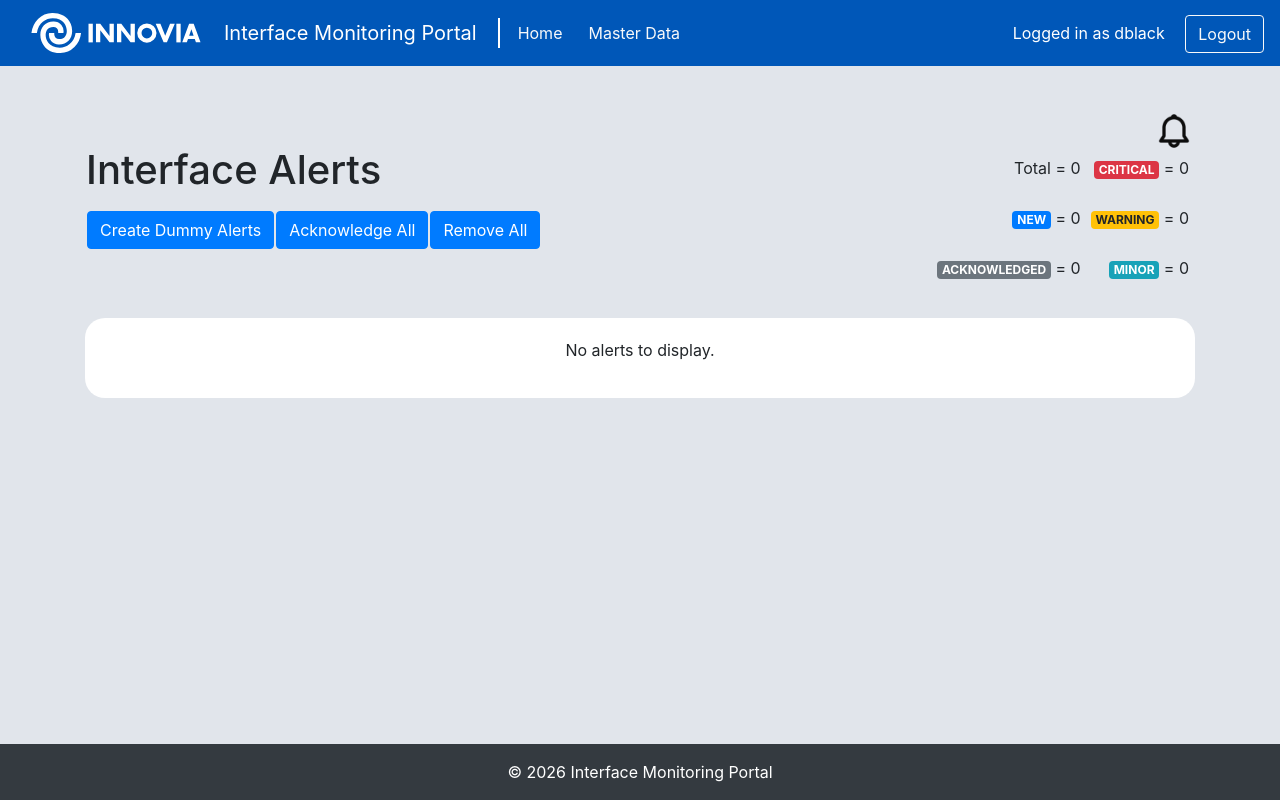
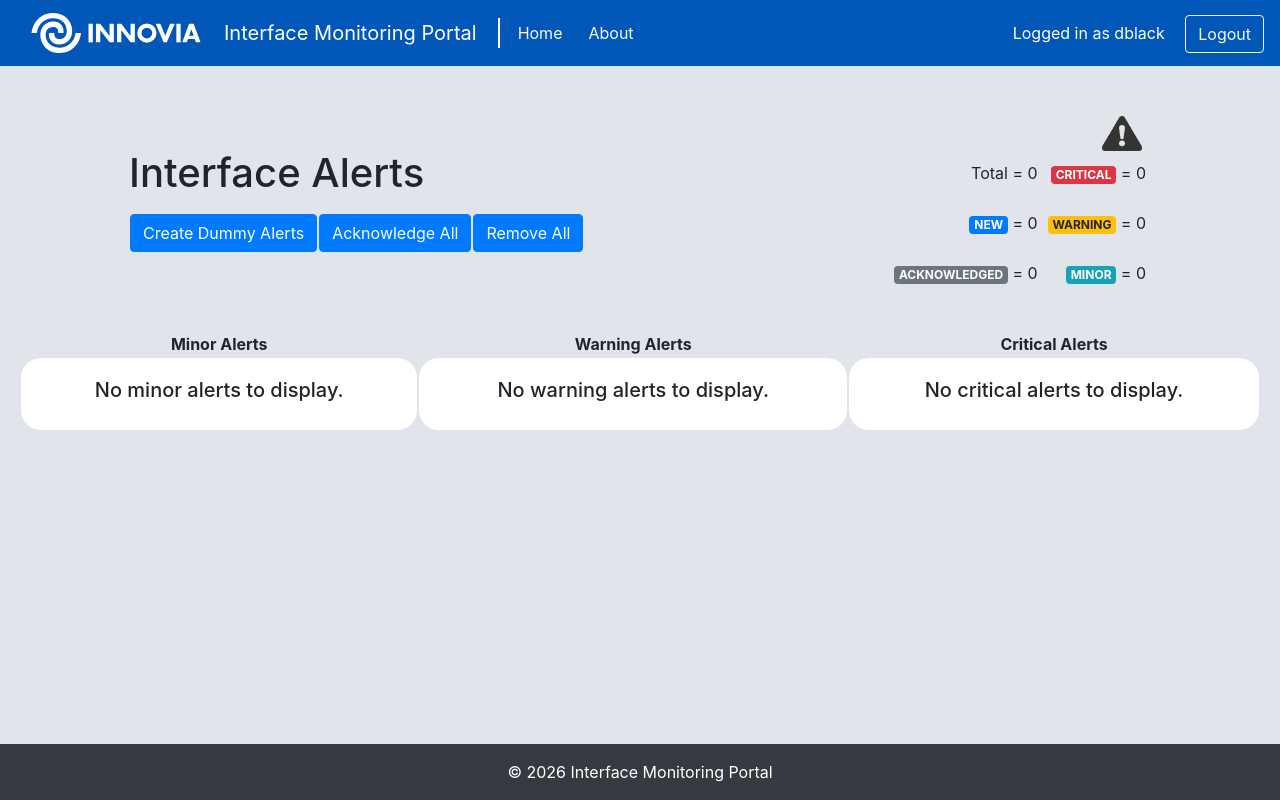
Before and after one commit to dblack321/InterfaceMonitoringPortal, a Django app: page / in a window 1280 px wide. Run offline with Django 5.2, Linux system fonts and the light colour scheme; a user stored in the database is signed in; data comes from the database, SQL or seed files in the repository; data that the repository does not hold is empty; some libraries are stand-ins or nearby versions.

Commit message:
Latest changes
Latest changes

```diff
--- a/IMPapp/static/IMPapp/styles.css
+++ b/IMPapp/static/IMPapp/styles.css
@@ -35,3 +35,24 @@ main {
     border-radius: 20px;
     padding: 20px;
 }
+
+.alert-panel-table td {
+    vertical-align: top !important;
+}
+
+.wd-80 {
+    width: 80vw;
+}
+
+.container-center {
+    margin: 0 auto;
+}
+
+.align-right {
+    text-align: right;
+    margin-left: auto;
+}
+
+.rounded-20 {
+    border-radius: 20px;
+}
--- a/IMPapp/templates/home.html
+++ b/IMPapp/templates/home.html
@@ -1,6 +1,7 @@
 {% extends "template.html" %}{% block title %}Home{% endblock %}
 {% load static%}
 {% block content %}
+    <div class="container-center wd-80 mb-4">
         <table class="w-100 mb-3">
             <tr>
                 <td>
@@ -32,68 +33,61 @@
                     </table>
                 </td>
                 <td class="text-right align-middle ml-5">
-                <img src="{% static 'IMPapp/alertIcon.png' %}" width="40" height="40" alt="Alerts Icon"/>
-                <table class="pad-5" style="margin-left: auto;">
+                    <img src="{% static 'IMPapp/alertIcon.png' %}" width="58" height="45" alt="Alerts Icon" class="pad-5"/>
+                    <table class="align-right">
                         <tr>
-                        <td class="pad-5"><p>Total = {{ alerts.count }}</p></td>
-                        <td class="pad-5"><p><span class="badge badge-danger">CRITICAL</span> = {{ critical_alerts_count }}</p></td>
+                            <td class="pad-5"><p>Total = {{ total_alerts_count }}</p></td>
+                            <td class="pad-5"><p><span class="badge badge-danger">CRITICAL</span> = {{ critical_alerts.count }}</p></td>
                         </tr>
                         <tr>
                             <td class="pad-5"><p><span class="badge badge-primary">NEW</span> = {{ new_alerts_count }}</p></td>
-                        <td class="pad-5"><p><span class="badge badge-warning">WARNING</span> = {{ warning_alerts_count }}</p></td>
+                            <td class="pad-5"><p><span class="badge badge-warning">WARNING</span> = {{ warning_alerts.count }}</p></td>
                         </tr>
                         <tr>
                             <td class="pad-5"><p><span class="badge badge-secondary">ACKNOWLEDGED</span> = {{ acknowledged_alerts_count }}</p></td>
-                        <td class="pad-5"><p><span class="badge badge-info">MINOR</span> = {{ minor_alerts_count }}</p></td>
+                            <td class="pad-5"><p><span class="badge badge-info">MINOR</span> = {{ minor_alerts.count }}</p></td>
                         </tr>
                     </table>
                 </td>
             </tr>
         </table>
+    </div>
+    <table class="w-100 mb-3 alert-panel-table">
+        <tr>
+            <th class="text-center">Minor Alerts</th>
+            <th class="text-center">Warning Alerts</th>
+            <th class="text-center">Critical Alerts</th>
+        </tr>
+        <tr>
+            <td>
                 <div class="mb-4 alert-panel">
-        {% if alerts.count == 0 %}
-            <p class="text-center">No alerts to display.</p>
+                    {% if minor_alerts.count == 0 %}
+                        <h5 class="text-center">No minor alerts to display.</h5>
                     {% endif %}
-        {% for alert in alerts %}
-            <div class="
-                {% if alert.alert_type.name == 'minor' %}alert-info
-                {% elif alert.alert_type.name == 'warning' %}alert-warning
-                {% elif alert.alert_type.name == 'critical' %}alert-danger
-                {% endif %}
-                p-3 mb-2 rounded">
+                    {% for alert in minor_alerts %}
+                        <div class="alert-info p-3 mb-2 rounded">
                             <table class="w-100">
                                 <tr>
                                     <td>
-                            <strong>{{ alert.interface_name }}</strong> - {{ alert.alert_type.description }} at {{ alert.timestamp }}
-                            {% if alert.status == 'NEW' %}
-                                <span class="badge badge-primary">{{ alert.status }}</span>
-                            {% else %}
-                                <span class="badge badge-secondary">{{ alert.status }}</span>
+                                        <strong>{{ alert.interface.description }}</strong> - <span class="badge badge-info">{{ alert.alert_level.description }}</span> at {{ alert.created_at }}
+                                        <span class="
+                                        {% if alert.status == 'NEW' %}badge-primary
+                                        {% else %}badge-secondary
+                                        {% endif %} badge"
+                                        >{{ alert.status }}</span>
+                                        {% if alert.status == 'ACKNOWLEDGED' %}
+                                            <br><em>Acknowledged at {{ alert.acknowledged_at }} by {{ alert.acknowledged_by }}</em>
                                         {% endif %}
-                            <p>{{ alert.description }}</p>
+                                        <p>{{ alert.message }}</p>
                                     </td>
                                     <td class="text-right align-middle">
                                         {% if alert.status == 'NEW' %}
                                             <form method="post" action="{% url 'acknowledgeAlert' alert.id %}">
-                                    <button class="
-                                    {% if alert.alert_type.name == 'minor' %}btn btn-info
-                                    {% elif alert.alert_type.name == 'warning' %}btn btn-warning
-                                    {% elif alert.alert_type.name == 'critical' %}btn btn-danger
-                                    {% endif %}"
-                                    type="submit">
-                                    {% csrf_token %}
-                                    Acknowledge</button>
+                                                <button class="btn btn-info" type="submit">{% csrf_token %}Acknowledge</button>
                                             </form>
                                         {% else %}
                                             <form method="post" action="{% url 'removeAlert' alert.id %}">
-                                    <button class="
-                                    {% if alert.alert_type.name == 'minor' %}btn btn-info
-                                    {% elif alert.alert_type.name == 'warning' %}btn btn-warning
-                                    {% elif alert.alert_type.name == 'critical' %}btn btn-danger
-                                    {% endif %}"
-                                    type="submit">
-                                    {% csrf_token %}
-                                    Remove</button>
+                                                <button class="btn btn-info" type="submit">{% csrf_token %}Remove</button>
                                             </form>
                                         {% endif %}
                                     </td>
@@ -102,4 +96,83 @@
                         </div>
                     {% endfor %}
                 </div>
+            </td>
+            <td>
+                <div class="mb-4 alert-panel">
+                    {% if warning_alerts.count == 0 %}
+                        <h5 class="text-center">No warning alerts to display.</h5>
+                    {% endif %}
+                    {% for alert in warning_alerts %}
+                        <div class="alert-warning p-3 mb-2 rounded">
+                            <table class="w-100">
+                                <tr>
+                                    <td>
+                                        <strong>{{ alert.interface.description }}</strong> - <span class="badge badge-warning">{{ alert.alert_level.description }}</span> at {{ alert.created_at }}
+                                        <span class="
+                                        {% if alert.status == 'NEW' %}badge-primary
+                                        {% else %}badge-secondary
+                                        {% endif %} badge"
+                                        >{{ alert.status }}</span>
+                                        {% if alert.status == 'ACKNOWLEDGED' %}
+                                            <br><em>Acknowledged at {{ alert.acknowledged_at }} by {{ alert.acknowledged_by }}</em>
+                                        {% endif %}
+                                        <p>{{ alert.message }}</p>
+                                    </td>
+                                    <td class="text-right align-middle">
+                                        {% if alert.status == 'NEW' %}
+                                            <form method="post" action="{% url 'acknowledgeAlert' alert.id %}">
+                                                <button class="btn btn-warning" type="submit">{% csrf_token %}Acknowledge</button>
+                                            </form>
+                                        {% else %}
+                                            <form method="post" action="{% url 'removeAlert' alert.id %}">
+                                                <button class="btn btn-warning" type="submit">{% csrf_token %}Remove</button>
+                                            </form>
+                                        {% endif %}
+                                    </td>
+                                </tr>
+                            </table>
+                        </div>
+                    {% endfor %}
+                </div>
+            </td>
+            <td>
+                <div class="mb-4 alert-panel">
+                    {% if critical_alerts.count == 0 %}
+                        <h5 class="text-center">No critical alerts to display.</h5>
+                    {% endif %}
+                    {% for alert in critical_alerts %}
+                        <div class="alert-danger p-3 mb-2 rounded">
+                            <table class="w-100">
+                                <tr>
+                                    <td>
+                                        <strong>{{ alert.interface.description }}</strong> - <span class="badge badge-danger">{{ alert.alert_level.description }}</span> at {{ alert.created_at }}
+                                        <span class="
+                                        {% if alert.status == 'NEW' %}badge-primary
+                                        {% else %}badge-secondary
+                                        {% endif %} badge"
+                                        >{{ alert.status }}</span>
+                                        {% if alert.status == 'ACKNOWLEDGED' %}
+                                            <br><em>Acknowledged at {{ alert.acknowledged_at }} by {{ alert.acknowledged_by }}</em>
+                                        {% endif %}
+                                        <p>{{ alert.message }}</p>
+                                    </td>
+                                    <td class="text-right align-middle">
+                                        {% if alert.status == 'NEW' %}
+                                            <form method="post" action="{% url 'acknowledgeAlert' alert.id %}">
+                                                <button class="btn btn-danger" type="submit">{% csrf_token %}Acknowledge</button>
+                                            </form>
+                                        {% else %}
+                                            <form method="post" action="{% url 'removeAlert' alert.id %}">
+                                                <button class="btn btn-danger" type="submit">{% csrf_token %}Remove</button>
+                                            </form>
+                                        {% endif %}
+                                    </td>
+                                </tr>
+                            </table>
+                        </div>
+                    {% endfor %}
+                </div>
+            </td>
+        </tr>
+    </table>
 {% endblock %}
--- a/IMPapp/templates/masterdata.html
+++ /dev/null
@@ -1,5 +0,0 @@
-{% extends "template.html" %}{% block title %}Master Data{% endblock %}
-{% block content %}
-    <h2>Master Data Management</h2>
-    <p>This is the Master Data Management page.</p>
-{% endblock %}
--- a/IMPapp/templates/template.html
+++ b/IMPapp/templates/template.html
@@ -20,7 +20,7 @@
                     <a class="nav-link text-light" href="/IMPapp/home/">Home</a>
                 </li>
                 <li class="nav-item pad-5">
-                    <a class="nav-link text-light" href="/IMPapp/masterData/">Master Data</a>
+                    <a class="nav-link text-light" href="/IMPapp/about/">About</a>
                 </li>
             </ul>
         </div>
@@ -38,7 +38,7 @@
                 </form>
             {% endif %}
     </nav>
-    <main class="container my-4 flex-grow-1">
+    <main class="my-4 flex-grow-1">
         {% block content %}
         {% endblock %}
     </main>
--- a/IMPapp/urls.py
+++ b/IMPapp/urls.py
@@ -6,7 +6,7 @@ urlpatterns = [
     path('', views.home, name='home'),
     path("accounts/", include("django.contrib.auth.urls")),
     path('home/', views.home, name='home'),
-    path('masterData/', views.masterData, name='masterData'),
+    path('about/', views.about, name='about'),
     path('error404/', views.error404, name='error404'),
 
     path('acknowledgeAlert/<int:alert_id>/', functions.acknowledgeAlert, name='acknowledgeAlert'),
--- a/IMPapp/views.py
+++ b/IMPapp/views.py
@@ -2,21 +2,21 @@ from django.http import HttpResponse
 from django.shortcuts import render
 from django.contrib.auth.decorators import login_required
 
-from IMPapp.models import InterfaceAlert
+from IMPapp.models import Alert
 
 # Create your views here.
 @login_required
 def home(request):
-    return render(request, "home.html", {"alerts": InterfaceAlert.objects.order_by('-timestamp'),
-                                         "new_alerts_count": InterfaceAlert.objects.filter(status='NEW').count(),
-                                         "acknowledged_alerts_count": InterfaceAlert.objects.filter(status='ACKNOWLEDGED').count(),
-                                         "critical_alerts_count": InterfaceAlert.objects.filter(alert_type__name='critical').count(),
-                                         "warning_alerts_count": InterfaceAlert.objects.filter(alert_type__name='warning').count(),
-                                         "minor_alerts_count": InterfaceAlert.objects.filter(alert_type__name='minor').count()})
+    return render(request, "home.html", {"new_alerts_count": Alert.objects.filter(status='NEW').count(),
+                                         "acknowledged_alerts_count": Alert.objects.filter(status='ACKNOWLEDGED').count(),
+                                         "total_alerts_count": Alert.objects.all().count(),
+                                         "critical_alerts": Alert.objects.filter(alert_level__name='critical'),
+                                         "warning_alerts": Alert.objects.filter(alert_level__name='warning'),
+                                         "minor_alerts": Alert.objects.filter(alert_level__name='minor')})
 
 @login_required
-def masterData(request):
-    return render(request, "masterdata.html")
+def about(request):
+    return render(request, "about.html")
 
 @login_required
 def error404(request, context):
```
Also changed, not shown: IMPapp/admin.py (+6 -3 lines), IMPapp/functions.py (+18 -14 lines), IMPapp/models.py (+33 -10 lines), IMPapp/templates/about.html (added, +24 -0 lines), IMPapp/migrations/0004_alertlevel_interface_metric_and_more.py (added), IMPapp/migrations/0005_alertlevel_name.py (added), IMPapp/static/IMPapp/alertIcon.png, db.sqlite3. Lines whose indentation alone changed are shown as unchanged.
